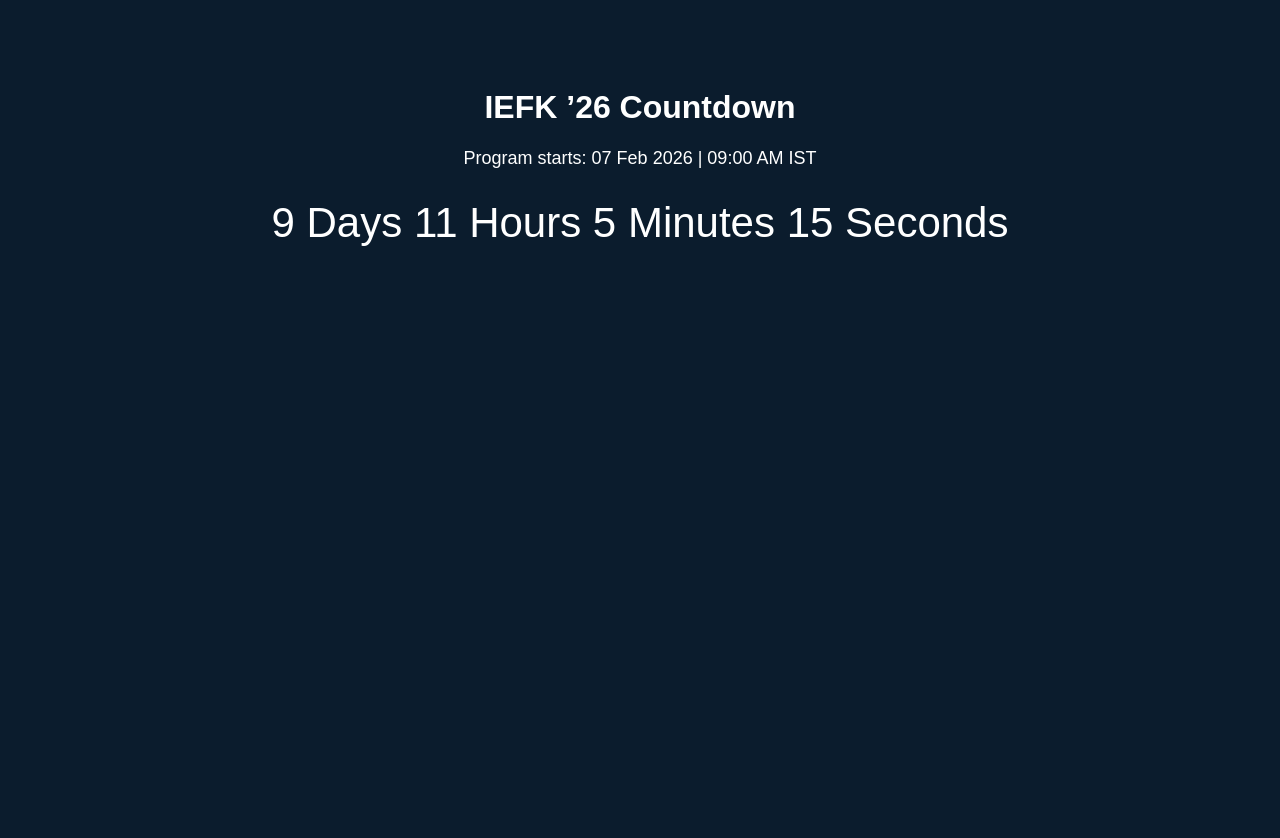
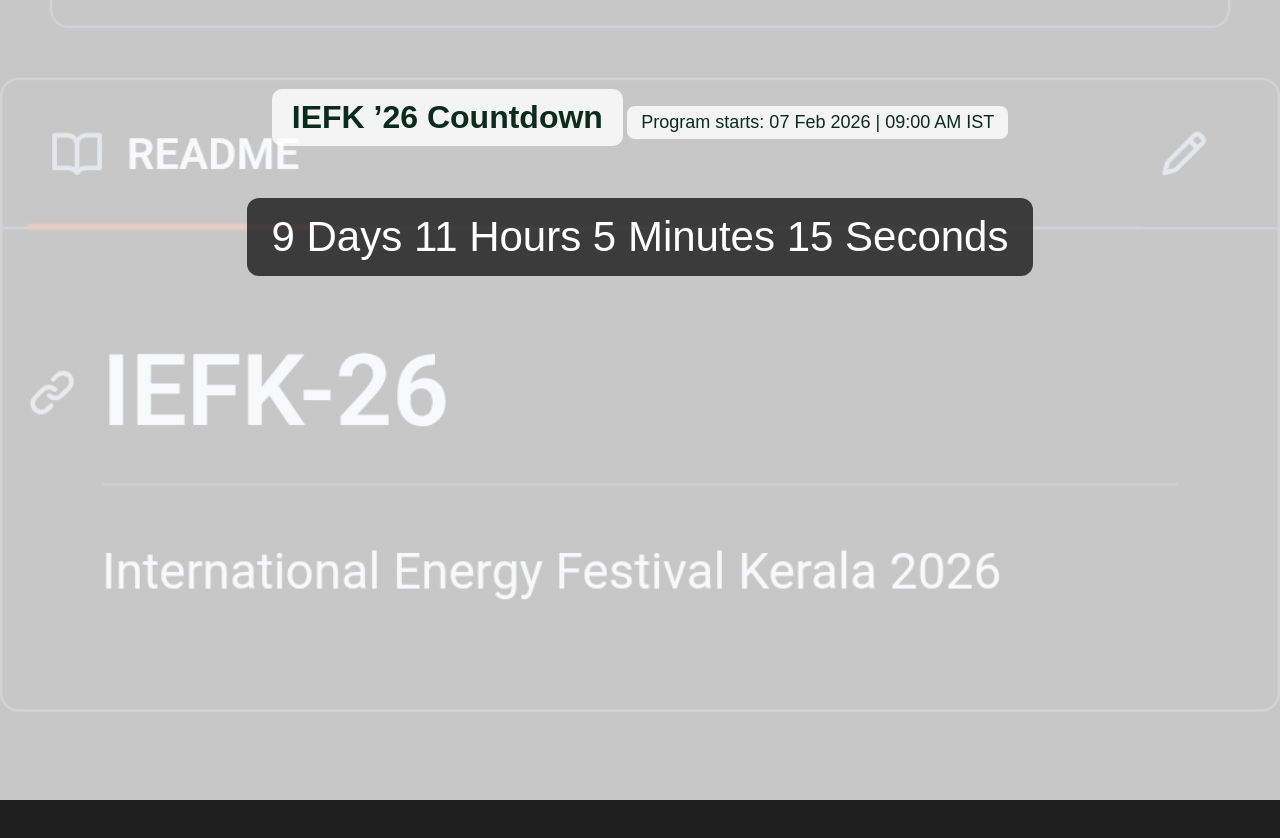
Before and after one commit to yogeshkarna333-tech/IEFK-26, a plain HTML site: page index.html in a window 1280 px wide. Before the commit the page ends 800 px from the top, so only its background shows below. Drawn offline with Linux system fonts and the light colour scheme.

Commit message:
Update index.html

```diff
--- a/index.html
+++ b/index.html
@@ -7,17 +7,48 @@
 body {
   font-family: Arial, sans-serif;
   text-align: center;
-  background: #0b1c2d;
-  color: white;
+  color: #0b2b1f;
   padding-top: 60px;
+
+  background-image: url('background.png');
+  background-size: cover;
+  background-position: center;
+  background-repeat: no-repeat;
+  min-height: 100vh;
 }
+
+body::before {
+  content: "";
+  position: fixed;
+  inset: 0;
+  background: rgba(255,255,255,0.75);
+  z-index: -1;
+}
+
 #timer {
   font-size: 42px;
   margin-top: 30px;
+  background: rgba(0,0,0,0.7);
+  color: white;
+  display: inline-block;
+  padding: 15px 25px;
+  border-radius: 12px;
 }
+
+h1 {
+  background: rgba(255,255,255,0.8);
+  display: inline-block;
+  padding: 10px 20px;
+  border-radius: 10px;
+}
+
 .small {
   font-size: 18px;
   margin-top: 10px;
+  background: rgba(255,255,255,0.8);
+  display: inline-block;
+  padding: 6px 14px;
+  border-radius: 8px;
 }
 </style>
 </head>
```
